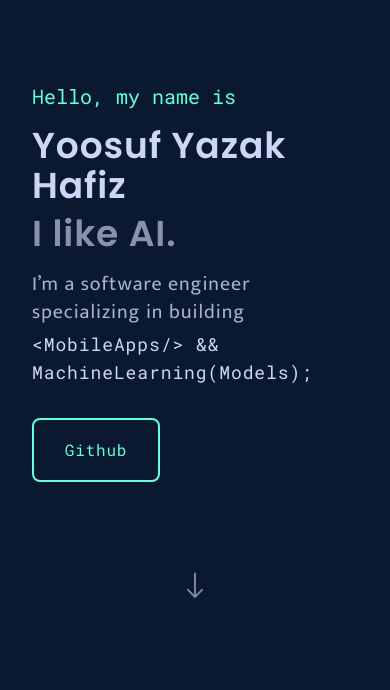
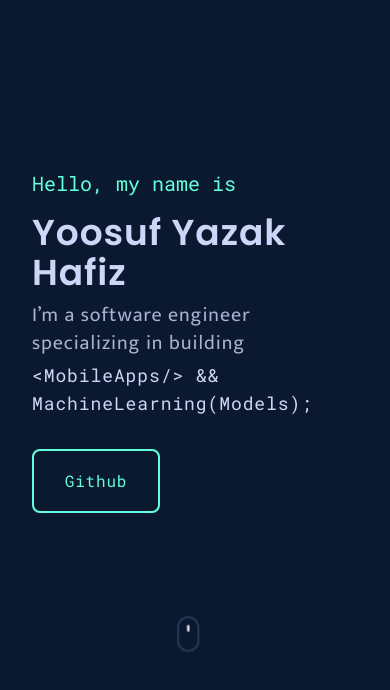
Before and after one commit to Oreofreakshake/Portfolio, a Vue app: page / in a window 390 px wide. Shown: the top 690 px of the page. Built offline with nearby package versions, Linux system fonts and the light colour scheme.

Commit message:
made it responsive to sm

```diff
--- a/src/views/Home.vue
+++ b/src/views/Home.vue
@@ -1,23 +1,19 @@
 <template>
   <div class="flex flex-col items-center bg-navy px-8 md:px-16 lg:px-32 xl:px-64 2xl:px-96">
-    <div class="bg-navy flex flex-col items-center w-full h-full ">
+    <div class="flex flex-col items-center justify-center w-full h-full ">
       <div class="flex flex-col justify-center h-screen">
-        <h1 class="text-xl font-mono font-normal text-green mb-4">Hello, my name is </h1>
-        <h1 class="pb-2 font-poppins text-4xl sm:text-6xl md:text-6xl font-bold tracking-wide text-lightestslate" style="opacity: 1; pointer-events: auto; transform: none;">Yoosuf Yazak Hafiz</h1>
-        <h1 class="pb-2 font-poppins text-4xl sm:text-5xl md:text-6xl font-bold tracking-wide text-slate">I like AI.</h1>
+        <h1 class=" text-xl font-mono font-normal text-green mb-4 mt-2">Hello, my name is </h1>
+        <h1 class=" font-poppins text-4xl md:text-6xl font-bold tracking-wide text-lightestslate" style="opacity: 1; pointer-events: auto; transform: none;">Yoosuf Yazak Hafiz</h1>
 
-        <h1 class="text-xl font-mukta tracking-wider text-greyBlue text-lightslate md:mt-1 mt-2">I’m a software engineer specializing in building </h1>
+        <h1 class="text-xl font-mukta tracking-wider text-lightslate md:mt-1 mt-2">I’m a software engineer specializing in building </h1>
         <h1 class="text-lg  tracking-wider text-greyBlue text-lightestslate font-mono md:mt-0 mt-1"> {{"<MobileApps/> && MachineLearning(Models);"}}</h1>
         <button type="submit" class="border-2 border-green hover:border-white hover:bg-green hover:bg-opacity-10 mt-8 text-green hover:text-white w-32 h-16 rounded-lg font-mono transition-colors duration-300 tracking-wider"> Github</button>
 
 
         <!-- <h1 class="text-lg font-poppins text-slate">Currently, I'm focused on building accessible, human-centered products BML.</h1>-->
 
-          <div class="w-full text-greyBlue text-4xl mt-24 md:hidden flex justify-center animate-bounce">
-          <svg stroke="text" fill="#8892b0" stroke-width="0" viewBox="0 0 16 16" class="inline-block" height="0.8em" width="1em" xmlns="http://www.w3.org/2000/svg"><path fill-rule="evenodd" d="M8 1a.5.5 0 0 1 .5.5v11.793l3.146-3.147a.5.5 0 0 1 .708.708l-4 4a.5.5 0 0 1-.708 0l-4-4a.5.5 0 0 1 .708-.708L7.5 13.293V1.5A.5.5 0 0 1 8 1z"></path></svg>
-          </div>
-          <div class="fle justify-center w-full mt-28 ">
-            <div class="mouse-icon invisible md:visible">
+          <div class="w-full mt-32 md:mt-40 justify-center">
+            <div class="mouse-icon">
               <svg
                 width="30"
                 height="30"
@@ -39,7 +35,10 @@
                 ></path>
               </svg>
             </div>
+
           </div>
+
+
 
 
 
```
